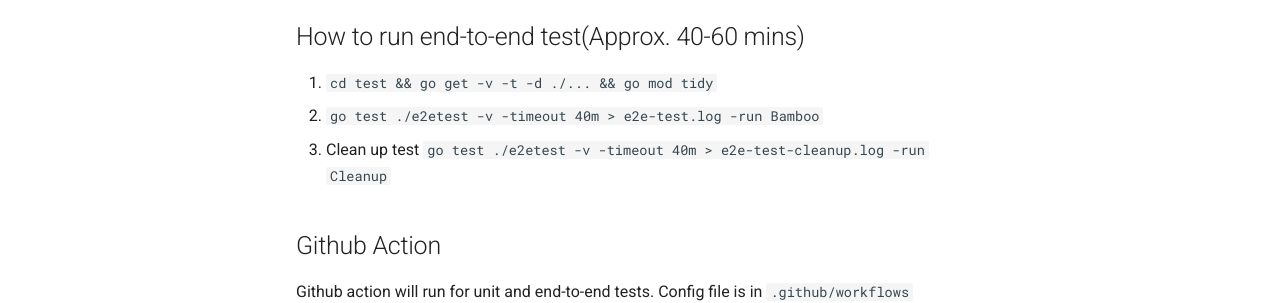
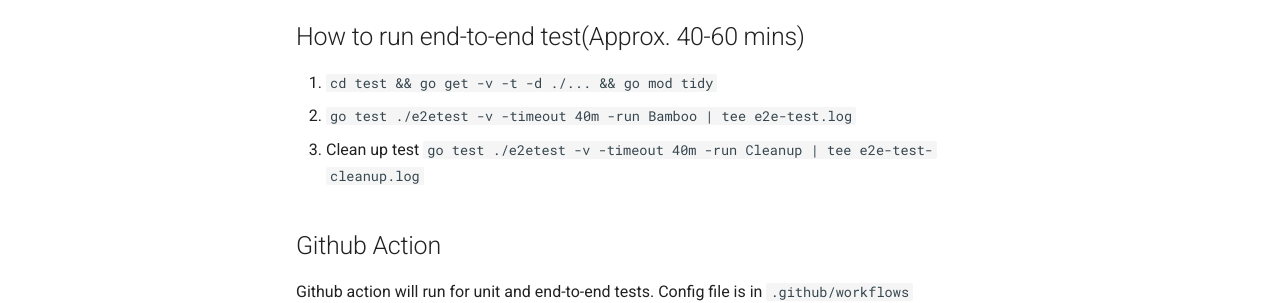
Before and after one commit to atlassian-labs/data-center-terraform, an MkDocs documentation site: the page built from docs/docs/development/HOW_TO_TEST.md, in a window 1280 px wide and 900 px high, scrolled down 638 px. Shown: the part 498-801 px from the top of the window. Built offline with MkDocs 1.6.1 and Material for MkDocs 9.7.7, drawn with Linux system fonts in a browser that asks for light colours; emoji names are drawn with the system emoji font; comment, search, counter and statistics services are not loaded.

Commit message:
TFKUBE-114: Fix the e2e test (#42)
* TFKUBE-114: Fixing the test

* TFKUBE-114: Move the type

* TFKUBE-114: Print the e2e log when running the test

* TFKUBE-114: Add the `Name` tag

* TFKUBE-114: Add debug logging

* TFKUBE-114: Run cleanup every time

* TFKUBE-114: Fix the struct values for json parsing

* TFKUBE-114: Fix the VPC for eks assert

* TFKUBE-114: Fail Github Actions if the e2e test fails

- there was a problem with the shell pipe suppressing exit code of the first failed command.

* TFKUBE-114: Fix bamboo assert e2e test and add volume configuration for shared home

* TFKUBE-114: Remove redundant check

```diff
--- a/docs/docs/development/HOW_TO_TEST.md
+++ b/docs/docs/development/HOW_TO_TEST.md
@@ -27,8 +27,8 @@
 
 ## How to run end-to-end test(Approx. 40-60 mins)
 1. `cd test && go get -v -t -d ./... && go mod tidy`
-2. `go test ./e2etest -v -timeout 40m > e2e-test.log -run Bamboo`
-3. Clean up test `go test ./e2etest -v -timeout 40m > e2e-test-cleanup.log -run Cleanup`
+2. `go test ./e2etest -v -timeout 40m -run Bamboo | tee e2e-test.log`
+3. Clean up test `go test ./e2etest -v -timeout 40m -run Cleanup | tee e2e-test-cleanup.log`
 
 ## Github Action
 Github action will run for unit and end-to-end tests.
```
Also changed, not shown: 9 other files.
